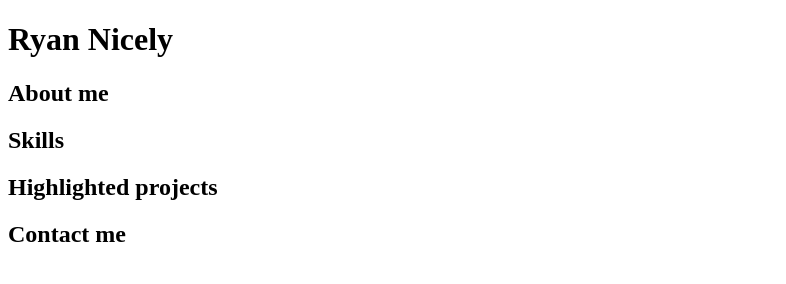
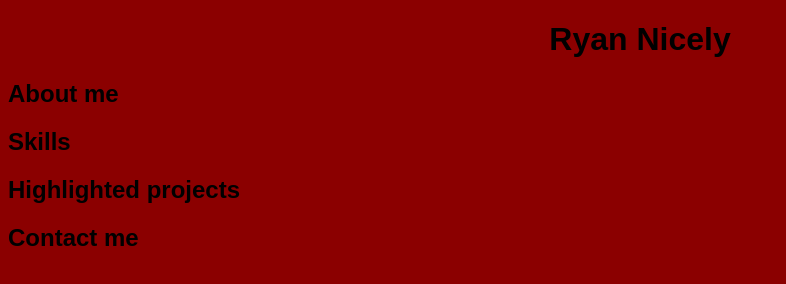
Before and after one commit to rnicely/rnicely.github.io, a plain HTML site: page index.html in a window 1280 px wide. Shown: the whole page, without its empty margins (0-786 px from the left). Drawn offline with Linux system fonts and the light colour scheme.

Commit message:
Third Change

```diff
--- a/index.html
+++ b/index.html
@@ -2,12 +2,21 @@
 <html>
     <head>
         <title>CSCE 190: Ryan Nicely</title>
+        <link rel="stylesheet" href="styles.css" />
     </head>
     <body>
         <h1>Ryan Nicely</h1>
-        <div class="about"><h2>About me</h2></div>
-        <div class="skills"><h2>Skills</h2></div>
-        <div class="projects"><h2>Highlighted projects</h2></div>
-        <div class="contact"><h2>Contact me</h2></div>
+
+        <h2>About me</h2>
+        <div class="about"></div>
+
+        <h2>Skills</h2>
+        <div class="skills"></div>
+
+        <h2>Highlighted projects</h2>
+        <div class="projects"></div>
+
+        <h2>Contact me</h2>
+        <div class="contact"></div>
     </body>
 </html>
--- /dev/null
+++ b/styles.css
@@ -0,0 +1,9 @@
+body {
+    background-color:darkred;
+    font-family: Arial, Helvetica, sans-serif;
+}
+
+h1{
+    color:black;
+    text-align: center;
+}
```
